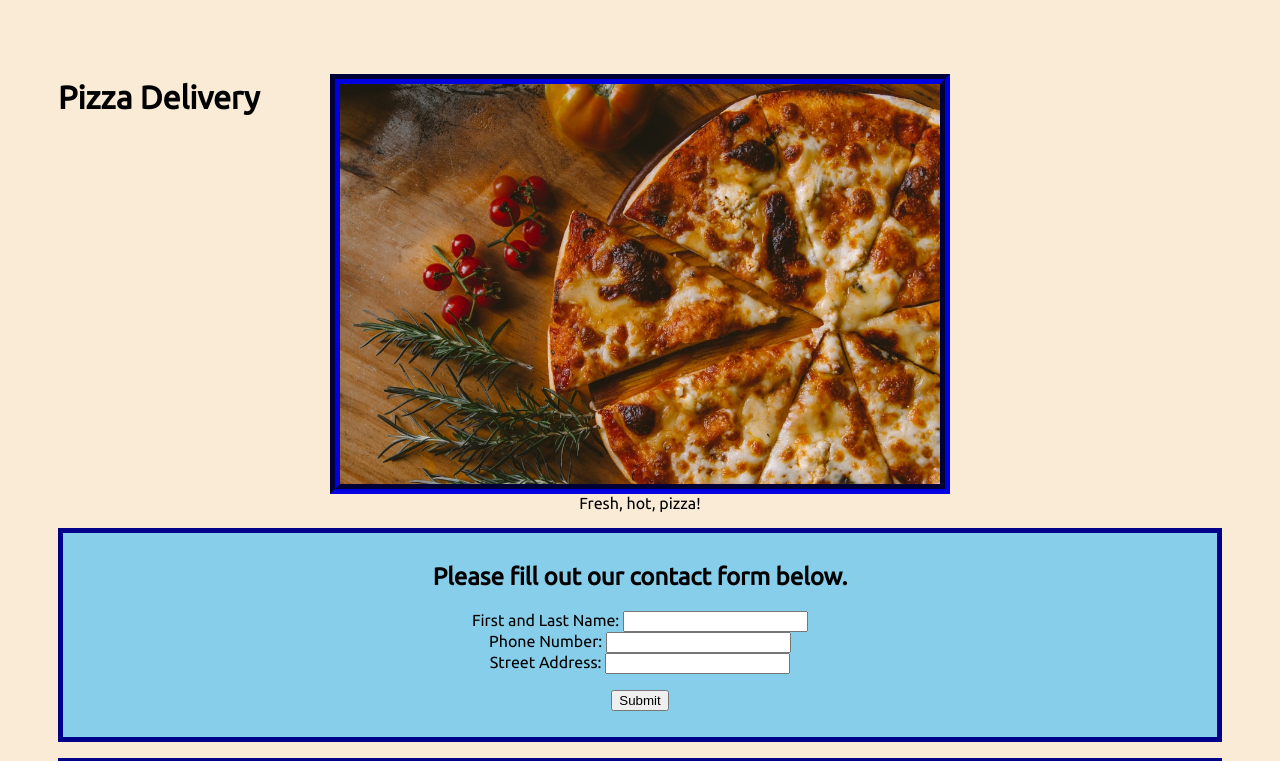
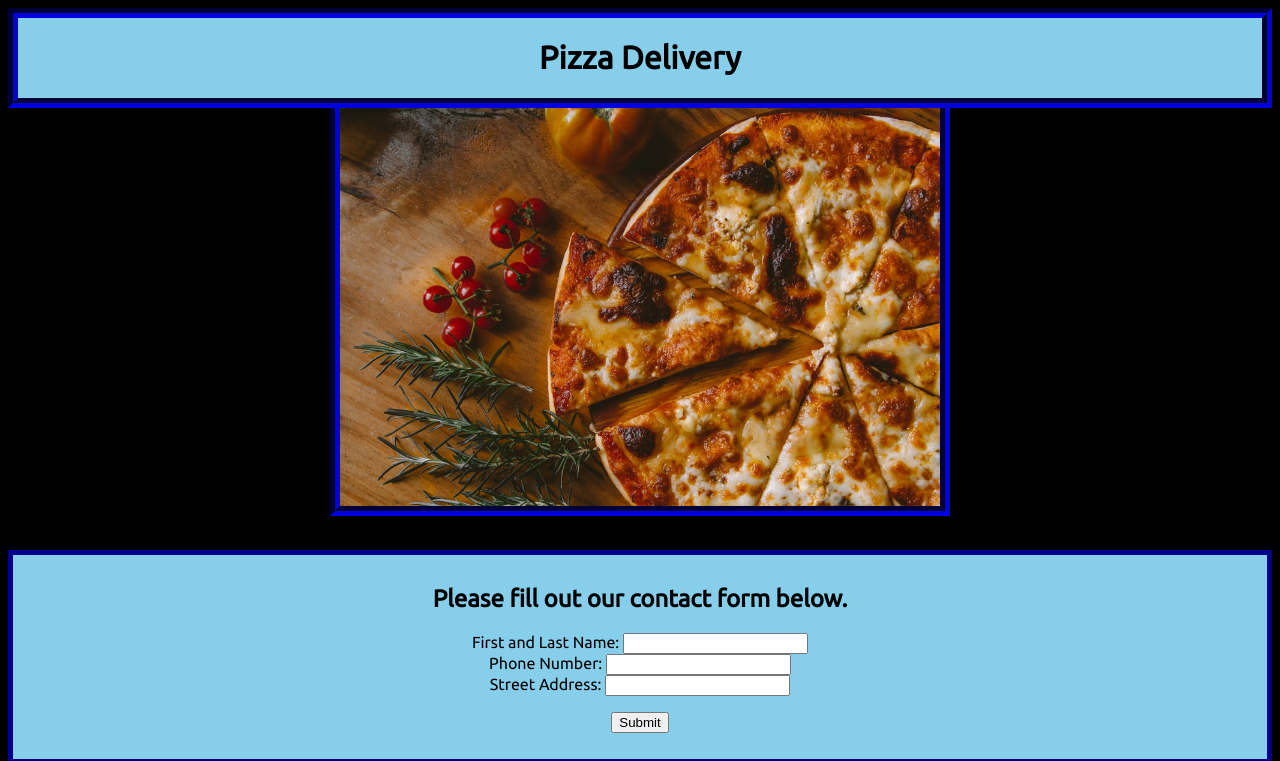
Before and after one commit to amachkel/pizza-landing-page, a plain HTML site: page index.html in a window 1280 px wide. Shown: the top 761 px of the page. Drawn offline with Linux system fonts and the light colour scheme.

Commit message:
Edited width values on header and padding-top on image. Changed background color and boarders.

```diff
--- a/index.html
+++ b/index.html
@@ -11,7 +11,7 @@
     />
   </head>
   <body>
-    <header>
+    <header id="header-1">
       <h1>Pizza Delivery</h1>
     </header>
     <section>
--- a/style.css
+++ b/style.css
@@ -1,11 +1,19 @@
 body {
-  background-color: antiquewhite;
-  padding: 50px;
+  background-color: rgb(0, 0, 0);
   font-family: "Ubuntu", sans-serif;
 }
 header {
-  display: block;
-  position:fixed;
+
+}
+#header-1 {
+  display: flex;
+  justify-content: center;
+  position: fixed;
+  background-color: skyblue;
+  left: 8px;
+  right: 8px;
+  top: 8px;
+  border:10px groove darkblue;
 }
 #image {
   max-height: 600px;
@@ -13,10 +21,9 @@ header {
   display: block;
   margin-left: auto;
   margin-right: auto;
-  border-width: 10px;
-  border-style: groove;
-  border-color: darkblue;
+  border: 10px groove darkblue;
   border-image: initial;
+  padding-top:5rem;
 }
 figcaption {
   text-align: center;
```
